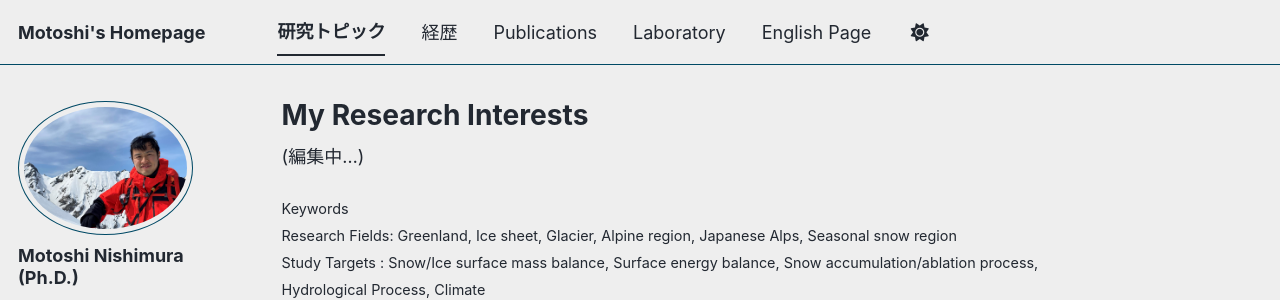
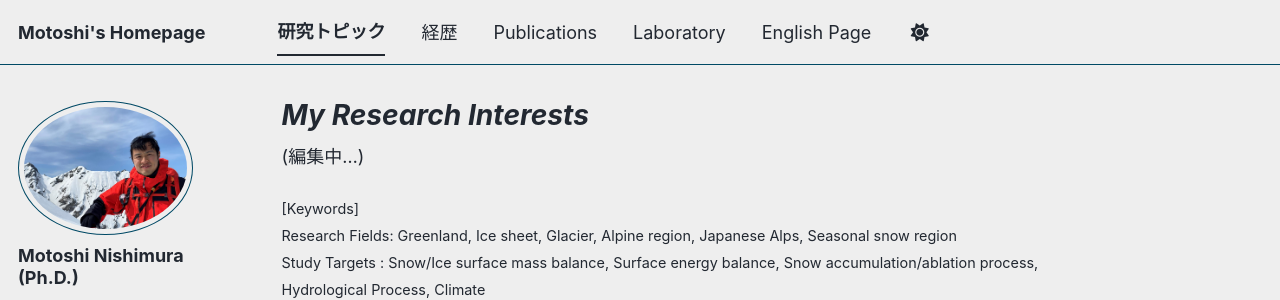
Before and after one commit to MotoshiNishimura/MotoshiNishimura.github.io, a Jekyll site: the page built from _pages/interest.md, in a window 1280 px wide. Shown: the top 300 px of the page. Built offline with Jekyll 4.4.1, drawn with Linux system fonts in a browser that asks for light colours; some web fonts are replaced; a script bundle is joined from its source files by our own code; library files that are not in the unit come from our copies.

```diff
--- a/_pages/interest.md
+++ b/_pages/interest.md
@@ -1,13 +1,13 @@
 ---
 permalink: /interest/
-title: "My Research Interests"
+title: "__*My Research Interests*__"
 author_profile: true
 ---
 
 (編集中...)
 
 <span style="font-size: 0.8em;">
-Keywords<br>
+[Keywords]<br>
 Research Fields: Greenland, Ice sheet, Glacier, Alpine region, Japanese Alps, Seasonal snow region<br>
 Study Targets : Snow/Ice surface mass balance, Surface energy balance, Snow accumulation/ablation process, Hydrological Process, Climate
 </span>
```
